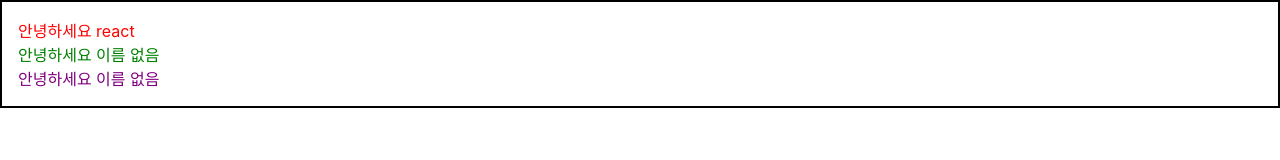
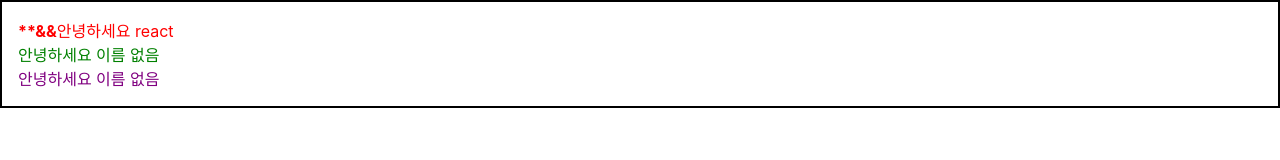
Before and after one commit to ParkDooWon/React-Practice, a React (Create React App) app: page / in a window 1280 px wide. Shown: the top 160 px of the page. Built offline with nearby package versions, Linux system fonts and the light colour scheme.

Commit message:
feat: 1-6 조건부 렌더링 - 삼항 연산자를 통한 조건부 렌더링 - 단축 평가 논리 계산법을 통한 조건부 렌더링 - props 값 설정 생략시 true로 자동 설정

```diff
--- a/src/App.js
+++ b/src/App.js
@@ -7,7 +7,7 @@ function App() {
 
   return (
       <Wrapper>
-        <Hello name = 'react' color='red'/>
+        <Hello name = 'react' color='red' canShow = {true}/>  {/*canShow에 값 지정안하면 자동으로 true로 설정*/}
         <Hello color='green'/>
         <Hello/>
       </Wrapper>
--- a/src/Hello.js
+++ b/src/Hello.js
@@ -1,7 +1,13 @@
 import React from 'react';
 
-function Hello({color, name}) {
-    return <div style={{color: color}}>안녕하세요 {name}</div>
+function Hello({color, name, canShow}) {
+    return (
+        <div style={{color}}>
+            {canShow ? <b>**</b> : null}
+            {canShow && <b>&&</b>}
+            안녕하세요 {name}
+        </div>
+    )
 }
 
 Hello.defaultProps = {
```
